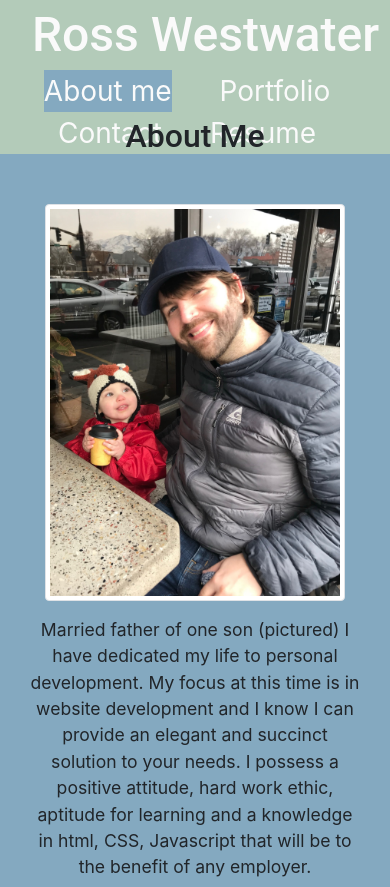
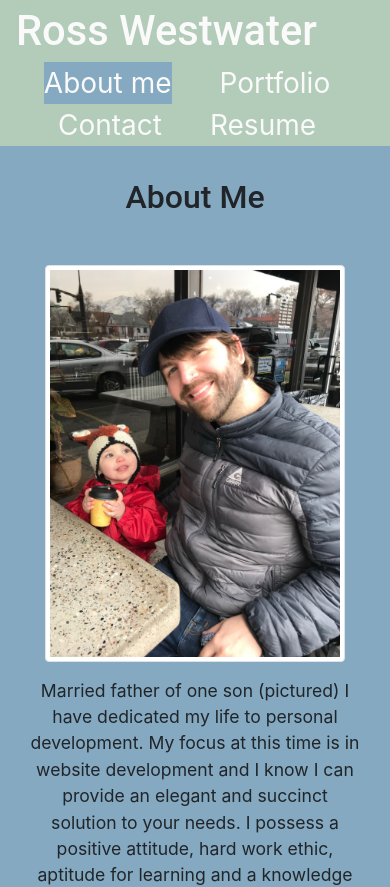
Before and after one commit to RossWestwater/RossWestwater_Portfolio, a React (Create React App) app: page / in a window 390 px wide. Shown: the top 887 px of the page. Built offline with nearby package versions, Linux system fonts and the light colour scheme.

Commit message:
more small styling changes to nav bar and animation. fixed mobile responsive issue on small phones

```diff
--- a/src/App.js
+++ b/src/App.js
@@ -33,7 +33,7 @@ function App() {
 
   return (
     <div className="pageBackground">
-      <div style={{maxHeight: '12vh'}}>
+      <div style={{minHeight: '13vh'}}>
       <Header page={pageRender} changePage={setPageRender}/>
       </div>
       <main style={{minHeight: '76vh'}}>
--- a/src/components/Header/index.js
+++ b/src/components/Header/index.js
@@ -5,7 +5,7 @@ import Nav from '../Navigation';
 function Header(props) {
   return (
     <header>
-      <h1>Ross Westwater</h1>
+      <h1 >Ross Westwater</h1>
       <div>
       <Nav page={props.page} changePage={props.changePage}/>
       </div>
--- a/src/components/Resume/index.js
+++ b/src/components/Resume/index.js
@@ -1,10 +1,12 @@
 function Resume(props) {
 
   return (
-    <div className='my-5 '>
+    <div >
+      <p className="mb-4">
       In need of a Full-Stack Web Developer? <a href='yahoo.com'>Download</a> my resume!
-      <h4 className="my-5">Front-End Proficiencies:</h4>
-        <ul>
+      </p>
+      <h4>Front-End Proficiencies:</h4>
+        <ul >
           <li>• HTML</li>
           <li>• CSS</li>
           <li>• JavaScript</li>
--- a/src/index.css
+++ b/src/index.css
@@ -59,8 +59,7 @@ h6 {
 }
 
 h1 {
-  font-size: 3rem;
-  padding-left: 2rem;
+  font-size: 2.6rem;
   color: var(--light);
   display: inline-block;
 }
@@ -105,24 +104,19 @@ header{
   background: var(--dark);
 }
 
-header h1{
-  background: var(--dark);
-  animation-name: top;
-  animation-duration: 1000ms;
-}
-header div{
+header{
   background: var(--dark);
   animation-name: display;
   animation-duration: 1000ms;
 }
 
-@keyframes top {
-  0% {margin-top: -500px;}
-  100% {margin: 0%;}
-}
 @keyframes display {
   0% {margin-left: -100%;}
   100% {margin: 0%;}
+}
+
+header h1 {
+  padding-left: 1rem;
 }
 
 header a {
@@ -179,6 +173,10 @@ input:focus {
 
 li {
   list-style: none;
+}
+
+nav li:hover {
+opacity: 0.7;
 }
 
 ul {
```
